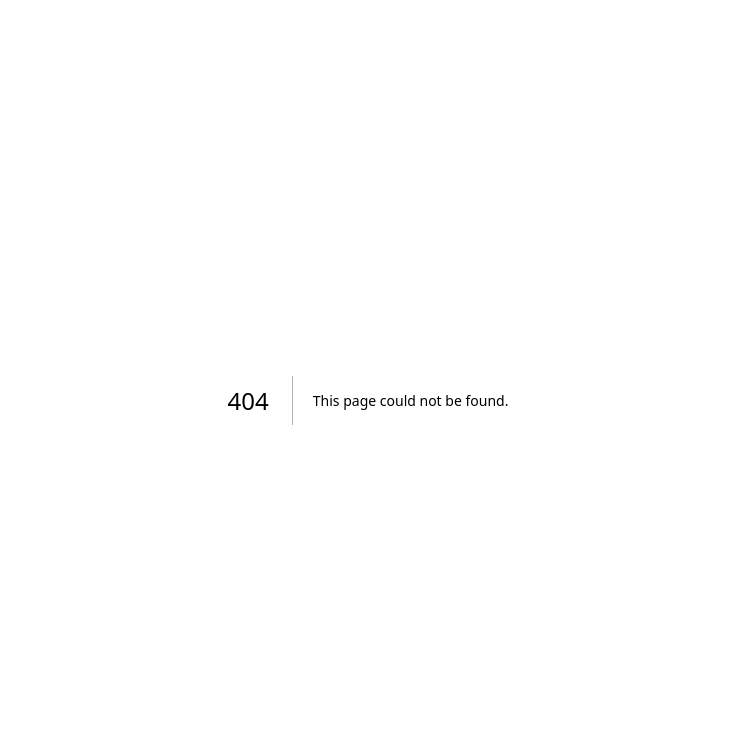
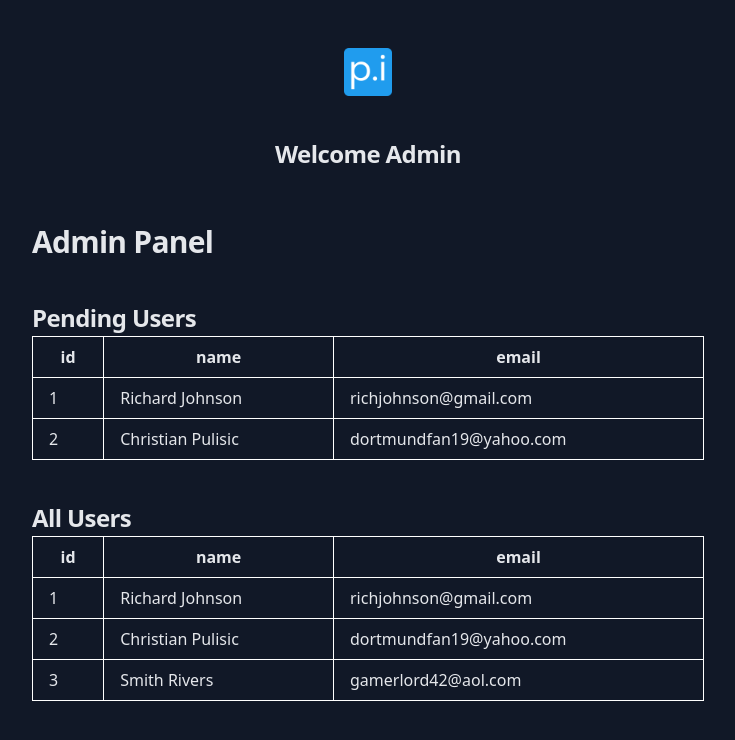
Before and after one commit to silvertrek-capstone/silverpi, a Next.js app in the folder silverpi/: page /admin in a window 1280 px wide. Before the commit this address had no page. Shown: the top 740 px of the page, without its empty margins (272-1007 px from the left). Built offline with nearby package versions, Linux system fonts and the light colour scheme.

Commit message:
Created basic admin page with pending and all users with clickable rows

```diff
--- /dev/null
+++ b/silverpi/src/app/admin/page.js
@@ -0,0 +1,94 @@
+'use client'
+
+// Standard page.js imports (ref'd from login)
+import { createClientComponentClient } from '@supabase/auth-helpers-nextjs'
+import { useRouter } from 'next/navigation'
+import { useState } from 'react'
+
+export default function AdministratorPage() {
+  const router = useRouter()
+
+  // Dummy Info to test visuals
+  // Will add fetching data from tables and putting them into arrays later
+  const pendingUsers = [
+    {id: '1', name: 'Richard Johnson', email: 'richjohnson@gmail.com'},
+    {id: '2', name: 'Christian Pulisic', email: 'dortmundfan19@yahoo.com'},
+  ]
+
+  const allUsers = [
+    {id: '1', name: 'Richard Johnson', email: 'richjohnson@gmail.com'},
+    {id: '2', name: 'Christian Pulisic', email: 'dortmundfan19@yahoo.com'},
+    {id: '3', name: 'Smith Rivers', email: 'gamerlord42@aol.com'},
+  ]
+
+  return (
+    <div className="flex min-h-full flex-1 flex-col justify-center px-6 py-12 lg:px-8 bg-gray-900"> {/* Dark Background color for the admins */}
+      <div className="sm:mx-auto sm:w-full sm:max-w-sm">
+
+        {/* Initialize Custom Icon and Center it*/}
+        <img
+          className="mx-auto h-12 w-auto"
+          src="/login.png"
+          alt="Silver Trek Progress Inquries"
+        />
+        <h2 className="mt-10 text-center text-2xl font-bold leading-9 tracking-tight text-gray-200">
+          Welcome Admin
+        </h2>
+      </div>
+      <div className="flex min-h-full flex-1 flex-col justify-center px-6 py-12 lg:px-8">
+        <div className="sm:mx-auto sm:w-full sm:max-w-2xl">
+          <h1 className="text-3xl font-bold leading-9 tracking-tight text-gray-200">
+            Admin Panel
+          </h1>
+          <h2 className="mt-10 text-2xl font-bold leading-9 tracking-tight text-gray-200">
+            Pending Users
+          </h2>
+          {/* Draw Table Rows, Columns, and Borders for the pending users */}
+          <table className="min-w-full divide-y divide-gray-600 border border-white">
+            <thead>
+              <tr>
+                <th className="py-2 px-4 text-gray-200 border border-white">id</th>
+                <th className="py-2 px-4 text-gray-200 border border-white">name</th>
+                <th className="py-2 px-4 text-gray-200 border border-white">email</th>
+              </tr>
+            </thead>
+            <tbody>
+                {/* Add Clickable for users (will redirect to diff pages) */}
+              {pendingUsers.map(user => (
+                <tr key={user.id} className="hover:bg-gray-700 cursor-pointer" onClick={() => router.push(`/home/user/${user.id}`)}>
+                  <td className="py-2 px-4 text-gray-200 border border-white">{user.id}</td>
+                  <td className="py-2 px-4 text-gray-200 border border-white">{user.name}</td>
+                  <td className="py-2 px-4 text-gray-200 border border-white">{user.email}</td>
+                </tr>
+              ))}
+            </tbody>
+          </table>
+
+          <h2 className="mt-10 text-2xl font-bold leading-9 tracking-tight text-gray-200">
+            All Users
+          </h2>
+          {/* Draw Table Rows, Columns, and Borders for all the users*/}
+          <table className="min-w-full divide-y divide-gray-600 border border-white">
+            <thead>
+              <tr>
+                <th className="py-2 px-4 text-gray-200 border border-white">id</th>
+                <th className="py-2 px-4 text-gray-200 border border-white">name</th>
+                <th className="py-2 px-4 text-gray-200 border border-white">email</th>
+              </tr>
+            </thead>
+            <tbody>
+                {/* Add Clickable for users (will redirect to diff pages) */}
+              {allUsers.map(user => (
+                <tr key={user.id} className="hover:bg-gray-700 cursor-pointer" onClick={() => router.push(`/home/user/${user.id}`)}>
+                  <td className="py-2 px-4 text-gray-200 border border-white">{user.id}</td>
+                  <td className="py-2 px-4 text-gray-200 border border-white">{user.name}</td>
+                  <td className="py-2 px-4 text-gray-200 border border-white">{user.email}</td>
+                </tr>
+              ))}
+            </tbody>
+          </table>
+        </div>
+      </div>
+    </div>
+  )
+}
--- a/silverpi/src/app/login/page.js
+++ b/silverpi/src/app/login/page.js
@@ -4,12 +4,17 @@ import { createClientComponentClient } from '@supabase/auth-helpers-nextjs'
 import { useRouter } from 'next/navigation'
 import { useState } from 'react'
 
+const supabaseUrl = process.env.NEXT_PUBLIC_SUPABASE_URL;
+const supabaseKey = process.env.NEXT_PUBLIC_SUPABASE_ANON_KEY;
 
 export default function Login() {
   const [email, setEmail] = useState('')
   const [password, setPassword] = useState('')
   const router = useRouter()
-  const supabase = createClientComponentClient()
+  const supabase = createClientComponentClient({
+    supabaseUrl,
+    supabaseKey,
+  });
 
   const handleSignIn = async () => {
     const response = await supabase.auth.signInWithPassword({
@@ -18,6 +23,12 @@ export default function Login() {
     })
     console.log(response)
     router.refresh()
+    if (response.error) {
+      console.error(response.error.message);       // Handle error (Optional: You can add UI notifications here)
+    }
+    else {
+      router.push('/dashboard');                   // Navigate user to dashboard
+    }
   }
 
   return (
```
